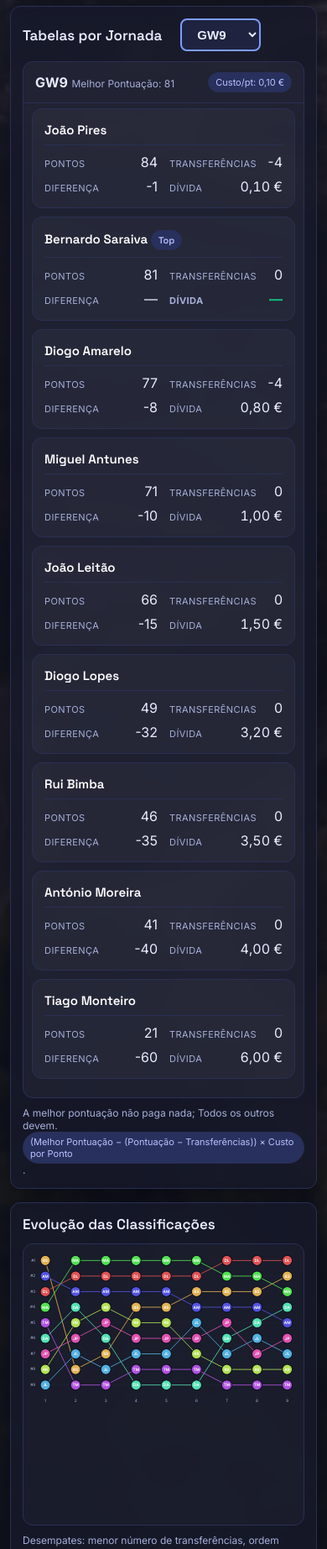
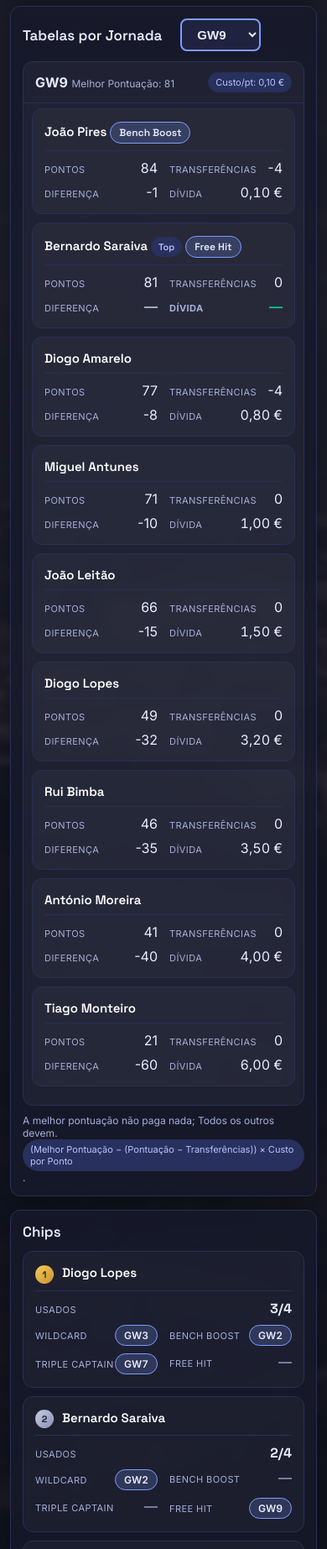
Before and after one commit to antunes-miguel/liga-fundao, a plain HTML site: page index.html in a window 390 px wide. Shown: the part 1520-3365 px from the top of the page at 84% size. Drawn offline with Linux system fonts and the light colour scheme.

Commit message:
Add chips panel
Show which chips each player has used and in which gameweek, and mark
chips played next to player names in the gameweek tables.

Co-Authored-By: Claude Opus 5.5 <noreply@anthropic.com>

```diff
--- a/index.html
+++ b/index.html
@@ -171,9 +171,19 @@
 #summary-table tbody td:not(:first-child),
 #summary-table thead th:not(:first-child),
 #weeks table tbody td:not(:first-child),
-#weeks table thead th:not(:first-child) {
+#weeks table thead th:not(:first-child),
+#chips-table tbody td:not(:first-child),
+#chips-table thead th:not(:first-child) {
   text-align: center;
 }
+
+#chips-table thead th { cursor: default; }
+.chip-used{
+  display:inline-block; padding:4px 10px; border-radius:999px; font-size:12px; font-weight:600;
+  background:rgba(124,156,255,.2); color:var(--ink); border:1px solid var(--accent);
+  font-variant-numeric:tabular-nums;
+}
+.chip-count{font-family:var(--display); font-weight:700; font-variant-numeric:tabular-nums}
 
 #summary-table, #weeks table {
   display: block;
@@ -198,15 +208,15 @@
 
 /* --- Card layout for tables on narrow screens --- */
 @media (max-width: 640px) {
-  #summary-table, #weeks table {
+  #summary-table, #weeks table, #chips-table {
     display: block;
     overflow-x: visible;
     white-space: normal;
     border-spacing: 0;
   }
-  #summary-table thead, #weeks table thead { display: none; }
-  #summary-table tbody, #weeks table tbody { display: block; }
-  #summary-table tbody tr, #weeks table tbody tr {
+  #summary-table thead, #weeks table thead, #chips-table thead { display: none; }
+  #summary-table tbody, #weeks table tbody, #chips-table tbody { display: block; }
+  #summary-table tbody tr, #weeks table tbody tr, #chips-table tbody tr {
     display: grid;
     grid-template-columns: 1fr 1fr;
     gap: 3px 14px;
@@ -216,7 +226,7 @@
     border-radius: 12px !important;
     background: rgba(255,255,255,.03);
   }
-  #summary-table tbody td, #weeks table tbody td {
+  #summary-table tbody td, #weeks table tbody td, #chips-table tbody td {
     border: none !important;
     border-radius: 0 !important;
     padding: 3px 0 !important;
@@ -224,14 +234,15 @@
     display: flex; justify-content: space-between; align-items: baseline;
     text-align: right !important;
   }
-  #summary-table tbody td:first-child, #weeks table tbody td:first-child {
+  #chips-table tbody td.chip-count-cell { grid-column: 1 / -1; }
+  #summary-table tbody td:first-child, #weeks table tbody td:first-child, #chips-table tbody td:first-child {
     grid-column: 1 / -1;
     font-family: var(--display); font-size: 15px; color: #fff;
     display: block; text-align: left !important;
     padding-bottom: 8px !important; margin-bottom: 4px;
     border-bottom: 1px solid var(--border) !important;
   }
-  #summary-table tbody td::before, #weeks table tbody td::before {
+  #summary-table tbody td::before, #weeks table tbody td::before, #chips-table tbody td::before {
     content: attr(data-label);
     color: var(--muted); font-size: 11px; text-transform: uppercase; letter-spacing: .04em;
   }
@@ -350,6 +361,14 @@
     </section>
 
     <section class="panel" style="grid-column:1 / -1;">
+      <h2>Chips</h2>
+      <table id="chips-table">
+        <thead></thead>
+        <tbody></tbody>
+      </table>
+    </section>
+
+    <section class="panel" style="grid-column:1 / -1;">
         <h2>Evolução das Classificações</h2>
         <div id="rank-chart-wrap" class="rank-wrap">
           <svg id="rank-chart" viewBox="0 0 1000 600" preserveAspectRatio="xMidYMid meet"></svg>
@@ -415,6 +434,22 @@
     "João Pires": 0,
   };
 
+  // The chips available to each player
+  const CHIPS = ["Wildcard", "Bench Boost", "Triple Captain", "Free Hit"];
+
+  // Chips played so far: the GW each player used each chip. Missing = not used yet.
+  const CHIPS_USED = {
+    "Diogo Lopes": {"Wildcard": "GW3", "Bench Boost": "GW2", "Triple Captain": "GW7"},
+    "Bernardo Saraiva": {"Wildcard": "GW2", "Free Hit": "GW9"},
+    "Rui Bimba": {"Wildcard": "GW6"},
+    "Miguel Antunes": {"Wildcard": "GW4", "Triple Captain": "GW3"},
+    "Diogo Amarelo": {"Wildcard": "GW5", "Bench Boost": "GW2", "Triple Captain": "GW7"},
+    "João Leitão": {},
+    "António Moreira": {"Wildcard": "GW6", "Bench Boost": "GW1", "Triple Captain": "GW7", "Free Hit": "GW3"},
+    "Tiago Monteiro": {},
+    "João Pires": {"Wildcard": "GW5", "Bench Boost": "GW9", "Triple Captain": "GW3", "Free Hit": "GW4"},
+  };
+
   // ========= END OF DATA SECTION =========
 
   // Helpers
@@ -424,6 +459,16 @@
   function safeTransfer(gw, p){
     const t = TRANSFERS?.[gw]?.[p];
     return Number.isFinite(t) ? t : 0;
+  }
+
+  function rankBadge(rank){
+    const medal = {1:'gold', 2:'silver', 3:'bronze'}[rank];
+    return `<span class="rank-medal${medal ? ` rank-medal--${medal}` : ''}">${rank}</span>`;
+  }
+
+  // Chips a player used in a given GW
+  function chipsPlayed(gw, p){
+    return CHIPS.filter(c => CHIPS_USED[p]?.[c] === gw);
   }
 
 // --- Helpers for rank chart ---
@@ -523,13 +568,9 @@ function compute() {
     tbody.innerHTML = "";
     rows.forEach(r=>{
       const balClass = r.balance <= 0 ? 'good' : 'bad'; // <= 0 means settled or ahead
-      const medal = {1:'gold', 2:'silver', 3:'bronze'}[r.rank];
-      const rankBadge = medal
-        ? `<span class="rank-medal rank-medal--${medal}">${r.rank}</span>`
-        : `<span class="rank-medal">${r.rank}</span>`;
       const tr = document.createElement('tr');
       tr.innerHTML = `
-        <td>${rankBadge}${r.player}</td>
+        <td>${rankBadge(r.rank)}${r.player}</td>
         <td class="right" data-label="Pontos">${r.totalScore}</td>
         <td class="right money" data-label="Pago">${euro.format(r.paid)}</td>
         <td class="right money" data-label="Total">${euro.format(r.owed)}</td>
@@ -538,6 +579,32 @@ function compute() {
       tbody.appendChild(tr);
     });
   }
+
+  // Shown in standings order, independent of how the Global table is sorted
+  function renderChips(rows){
+    const table = document.getElementById('chips-table');
+    table.tHead.innerHTML = `
+      <tr>
+        <th>Jogador</th>
+        <th>Usados</th>
+        ${CHIPS.map(c => `<th>${c}</th>`).join("")}
+      </tr>
+    `;
+    table.tBodies[0].innerHTML = rows.slice().sort((a,b)=>a.rank-b.rank).map(r => {
+      const used = CHIPS_USED[r.player] ?? {};
+      const count = CHIPS.filter(c => used[c]).length;
+      return `
+        <tr>
+          <td>${rankBadge(r.rank)}${r.player}</td>
+          <td class="chip-count-cell" data-label="Usados"><span class="chip-count">${count}/${CHIPS.length}</span></td>
+          ${CHIPS.map(c => `
+            <td data-label="${c}">${used[c] ? `<span class="chip-used">${used[c]}</span>` : '<span class="muted">—</span>'}</td>
+          `).join("")}
+        </tr>
+      `;
+    }).join("");
+  }
+
 function renderWeeks(weekTops){
   const wrapper = document.getElementById('weeks');
   wrapper.innerHTML = "";
@@ -582,7 +649,8 @@ function renderWeeks(weekTops){
           const diff = -Math.max(0, topNet - r.net);      // now NET
           const debt = -round2(diff * COST_PER_POINT);    // now NET
           const isTop = r.net === topNet;                // top by NET
-          const badge = isTop ? ` <span class="pill">Top</span>` : "";
+          const badge = (isTop ? ` <span class="pill">Top</span>` : "")
+            + chipsPlayed(gw, r.player).map(c => ` <span class="chip-used">${c}</span>`).join("");
           const transfersCell = r.transfers > 0 ? `-${r.transfers}` : '0';
           return `
             <tr>
@@ -1018,6 +1086,7 @@ function renderHeatmap(){
   const {rows, weekTops, totals} = compute();
   renderKPIs(totals);
   enableSorting(rows);
+  renderChips(rows);
 
   const gwSelector = document.getElementById('gw-selector');
   if (gwSelector) {
```
